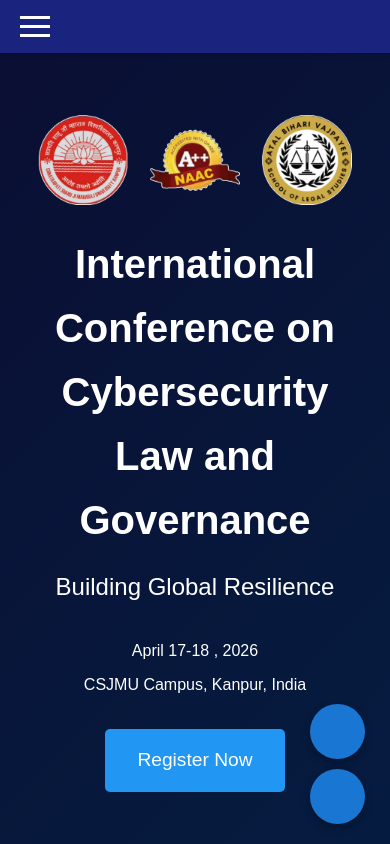
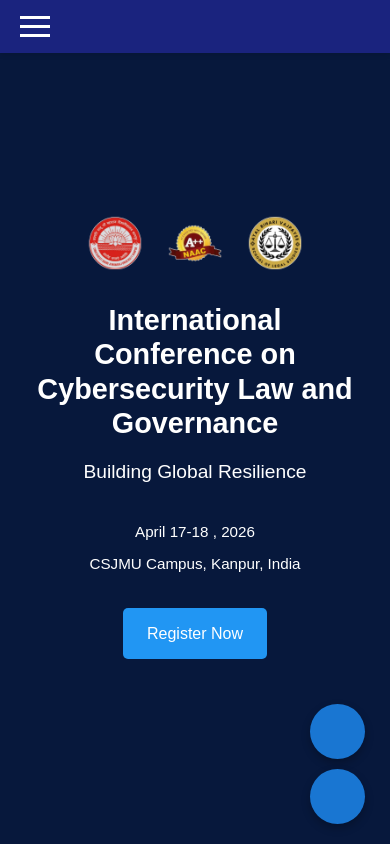
Before and after one commit to csjmuconference/csjmu-conference, a React (Create React App) app: page / in a window 390 px wide. Shown: the top 844 px of the page. Built offline with nearby package versions, Linux system fonts and the light colour scheme; some icons are missing.

Commit message:
hero css changes

```diff
--- a/src/components/Committee/Committee.js
+++ b/src/components/Committee/Committee.js
@@ -168,7 +168,8 @@ const Committee = () => {
       { name: "Mr. Sudhanshu Kumar Viplav", institution: "Assistant Professor, Atal Bihari Vajpayee School of Legal Studies, CSJM University, Kanpur" },
       { name: "Ms. Hemlata Ninoriya", institution: "Assistant Professor, Atal Bihari Vajpayee School of Legal Studies, CSJM University, Kanpur" },
       { name: "Mr. Prerit Narayan Mishra", institution: "Assistant Professor, Atal Bihari Vajpayee School of Legal Studies, CSJM University, Kanpur" },
-      { name: "Ms. Shailja Sachan", institution: "Assistant Professor, Atal Bihari Vajpayee School of Legal Studies, CSJM University, Kanpur" }
+      { name: "Ms. Shailja Sachan", institution: "Assistant Professor, Atal Bihari Vajpayee School of Legal Studies, CSJM University, Kanpur" },
+    { name: "Ms. Mohit Awasthi", institution: "Assistant Professor, Atal Bihari Vajpayee School of Legal Studies, CSJM University, Kanpur" }
     ]
 
 
--- a/src/components/Hero/Hero.css
+++ b/src/components/Hero/Hero.css
@@ -1,38 +1,64 @@
 .hero {
-  height: 100vh;
-  background: linear-gradient(135deg, var(--primary-color) 0%, var(--secondary-color) 100%);
+  min-height: 100vh;
+  /* background: linear-gradient(135deg, var(--primary-color) 0%, var(--secondary-color) 100%); */
+  background:#07183C;
   background-size: cover;
   background-position: center;
   position: relative;
+  display: flex;
+  align-items: center;
+  justify-content: center;
+  overflow: hidden;
+  box-sizing: border-box;
+  padding-top: 40px; /* ✅ Prevents overlap with navbar */
+  padding-bottom: 10px; /* ✅ Keeps Register button inside */
 }
 
 .hero-overlay {
-  position: absolute;
-  top: 0;
-  left: 0;
+  position: relative; /* ✅ Changed from absolute to relative for stable flow */
   width: 100%;
-  height: 100%;
-  background: rgba(0, 0, 0, 0.6);
+  height: auto;
+  /* background: rgba(0, 0, 0, 0.6); */
   display: flex;
   align-items: center;
   justify-content: center;
   text-align: center;
+  padding: 2rem 1rem;
+  box-sizing: border-box;
 }
 
 .hero-content {
   color: var(--white);
-  padding: 20px;
-  margin-top: 60px;
+  max-width: 1000px;
+  width: 100%;
+  margin: 0 auto;
+}
+
+.logo-container {
+  display: flex;
+  flex-wrap: wrap;
+  justify-content: center;
+  align-items: center;
+  gap: 1.5rem;
+  margin-bottom: 2rem;
+}
+
+.logo {
+  height: 6rem;
+  width: 6rem;
+  object-fit: contain;
+  border-radius: 4px;
 }
 
 .hero-content h1 {
-  font-size: 3.5rem;
+  font-size: clamp(2rem, 4vw, 3.5rem);
   margin-bottom: 1rem;
   font-weight: 700;
+  line-height: 1.2;
 }
 
 .hero-content h2 {
-  font-size: 2rem;
+  font-size: clamp(1.2rem, 2.5vw, 2rem);
   margin-bottom: 2rem;
   font-weight: 400;
 }
@@ -42,7 +68,7 @@
 }
 
 .hero-details p {
-  font-size: 1.2rem;
+  font-size: clamp(1rem, 1.5vw, 1.2rem);
   margin: 0.5rem 0;
 }
 
@@ -54,39 +80,57 @@
   text-decoration: none;
   border-radius: 5px;
   font-size: 1.2rem;
-  transition: background-color 0.3s ease;
+  transition: background-color 0.3s ease, transform 0.2s ease;
 }
 
 .cta-button:hover {
   background-color: var(--secondary-color);
+  transform: scale(1.05);
+}
+
+/* ✅ Responsive adjustments */
+@media (max-width: 992px) {
+  .logo {
+    height: 5rem;
+    width: 5rem;
+  }
 }
 
 @media (max-width: 768px) {
+  .logo {
+    height: 4rem;
+    width: 4rem;
+  }
+
   .hero-content h1 {
-    font-size: 2.5rem;
+    font-size: clamp(1.8rem, 5vw, 2.5rem);
   }
 
   .hero-content h2 {
-    font-size: 1.5rem;
+    font-size: clamp(1rem, 4vw, 1.5rem);
+  }
+
+  .cta-button {
+    font-size: 1rem;
+    padding: 0.8rem 1.5rem;
+  }
+}
+
+@media (max-width: 480px) {
+  .logo {
+    height: 3.5rem;
+    width: 3.5rem;
+  }
+
+  .hero-content h1 {
+    font-size: 1.8rem;
+  }
+
+  .hero-content h2 {
+    font-size: 1.2rem;
   }
 
   .hero-details p {
-    font-size: 1rem;
+    font-size: 0.95rem;
   }
 }
-
-.logo-container {
-  display: flex;
-  flex-wrap: wrap;
-  justify-content: center;
-  align-items: center;
-  gap: 16px;
-  margin-bottom: 24px;
-}
-
-.logo {
-  height: 6rem;
-  width: 6rem;
-  object-fit: contain;
-  border-radius: 4px;
-}
```
